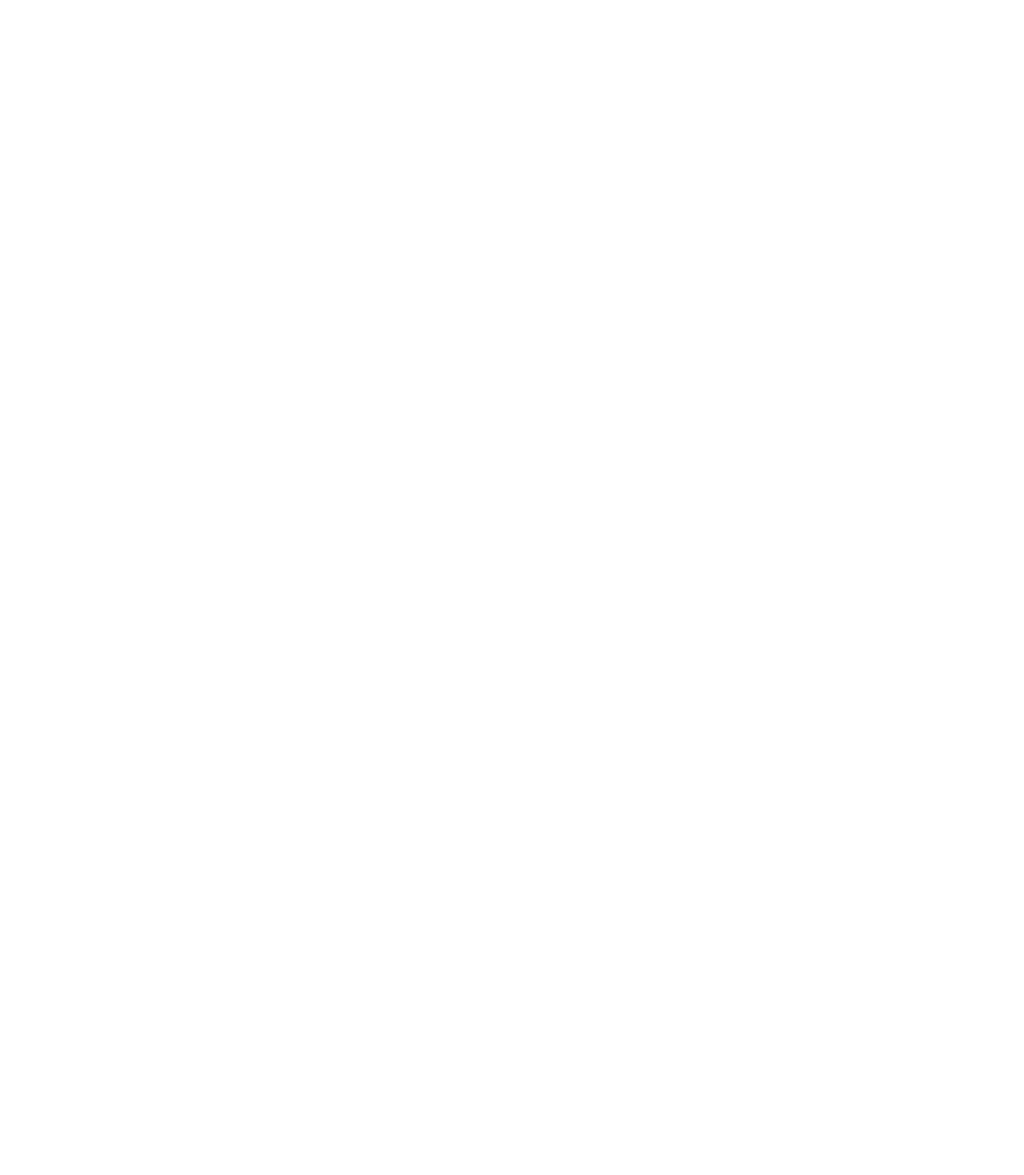
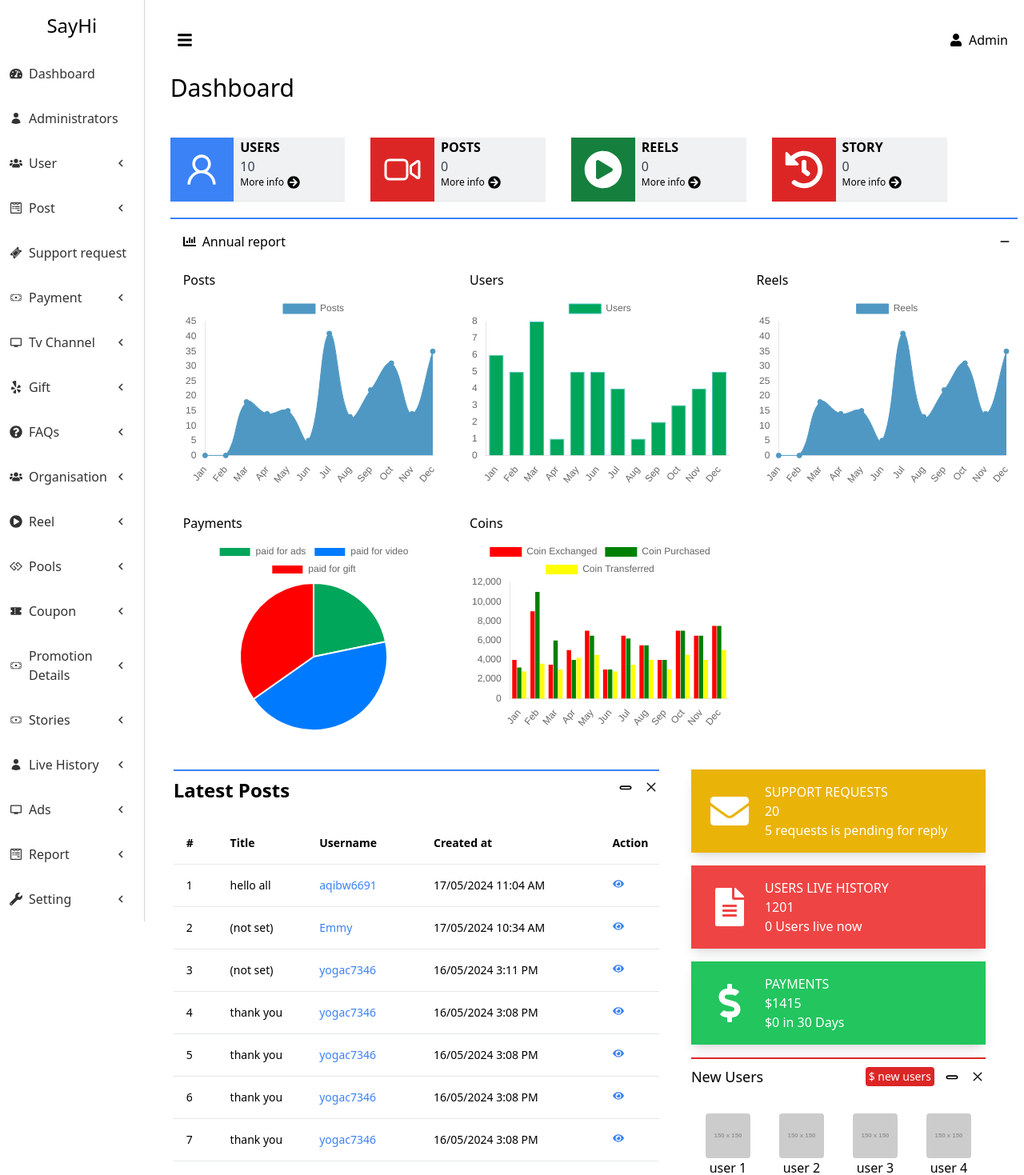
Before and after one commit to Husein8/Dashboard, a React (Vite) app: page /dashboard in a window 1280 px wide. Shown: the top 1469 px of the page at 80% size. Before the commit the page ends 800 px from the top, so only its background shows below. Built offline with nearby package versions, Linux system fonts and the light colour scheme.

Commit message:
responsive menu/sidebar adedd

```diff
--- a/src/components/Dashboard.jsx
+++ b/src/components/Dashboard.jsx
@@ -1,27 +1,38 @@
 import Sidebar from "./Sidebar";
 import MainContent from "./MainContent";
-import { useState } from "react";
+import { useEffect, useState } from "react";
 
 function Dashboard({ login, setLogin }) {
   const [sidebarOpen, setSidebarOpen] = useState(false);
 
   const toggleSidebar = () => {
-    setSidebarOpen(!sidebarOpen);
+    setSidebarOpen((sidebarOpen) => !sidebarOpen);
   };
+
+  useEffect(() => {
+    const handleResize = () => {
+      if (window.innerWidth >= 765) {
+        setSidebarOpen(true);
+      } else {
+        setSidebarOpen(false);
+      }
+    };
+
+    handleResize();
+
+    window.addEventListener("resize", handleResize);
+    return () => window.removeEventListener("resize", handleResize);
+  }, []);
 
   return (
     <div className="flex">
       <div className="w-1/10">
-        {login ? (
         <Sidebar
           sidebarOpen={sidebarOpen}
           toggleSidebar={toggleSidebar}
           setSidebarOpen={setSidebarOpen}
           login={login}
         />
-        ) : (
-          ""
-        )}
       </div>
       <div className="w-full">
         <MainContent
--- a/src/components/DashboardData.jsx
+++ b/src/components/DashboardData.jsx
@@ -53,22 +53,16 @@
   };
 
   return (
-    <div className="w-full pt-6 px-3">
+    <div className="w-full pt-6 mr-2">
       <IconsData
         sidebarOpen={sidebarOpen}
         toggleSidebar={toggleSidebar}
         login={login}
         setLogin={setLogin}
       />
-      {login ? (
-        <>
-          <Charts />
-          <TableUsersData />
-          <Footer />
-        </>
-      ) : (
-        ""
-      )}
+      <Charts />
+      <TableUsersData />
+      <Footer />
     </div>
   );
 }
--- a/src/components/Footer.jsx
+++ b/src/components/Footer.jsx
@@ -1,5 +1,11 @@
 function Footer() {
-  return <div>footer</div>;
+  return (
+    <div className="flex items-center justify-center p-8 bg">
+      <div className="flex gap-2 text-white">
+        <span>Project Name</span>&<span>2024</span>
+      </div>
+    </div>
+  );
 }
 
 export default Footer;
--- a/src/components/IconsData.jsx
+++ b/src/components/IconsData.jsx
@@ -55,24 +55,18 @@
   };
 
   return (
-    <div className="md:ml-10">
+    <div className="md:ml-6">
       <div className="flex items-center justify-between">
         <div>
-          {login ? (
-            <button onClick={toggleSidebar}>
-              <FaBars className="text-xl" />
+          <button onClick={toggleSidebar} className="text-xl p-2">
+            <FaBars />
           </button>
-          ) : (
-            ""
-          )}
         </div>
         <div className="flex items-center gap-2 mr-3 relative">
-          {login && (
           <div className="flex items-center gap-2 cursor-pointer">
             <FaUser onClick={handleAdminClick} />
             <span onClick={handleAdminClick}>Admin</span>
           </div>
-          )}
         </div>
         {showAdminContainer ? (
           <div className="absolute top-16 right-10 md:right-5 bg-white border w-60 md:w-64  border-black shadow-lg rounded-md ">
@@ -99,8 +93,7 @@
           ""
         )}
       </div>
-      {login ? (
-        <>
+
       <h1 className="pt-6 text-3xl">Dashboard</h1>
       <div className="grid grid-cols-1 sm:grid-cols-2 md:grid-cols-3 lg:grid-cols-4 gap-4 md:gap-x-8 md:w-10/12 lg:w-11/12 pt-6">
         {iconsData.map((item, index) => (
@@ -123,10 +116,6 @@
         ))}
       </div>
       <div className="mt-5 w-full h-0.5  bg"></div>
-        </>
-      ) : (
-        ""
-      )}
     </div>
   );
 }
--- a/src/components/MainContent.jsx
+++ b/src/components/MainContent.jsx
@@ -3,7 +3,7 @@
 
 const MainContent = ({ sidebarOpen, toggleSidebar, login, setLogin }) => {
   return (
-    <div>
+    <div className="sm:p-2">
       <DashboardData
         sidebarOpen={sidebarOpen}
         toggleSidebar={toggleSidebar}
--- a/src/components/Sidebar.jsx
+++ b/src/components/Sidebar.jsx
@@ -437,9 +437,9 @@
 
   return (
     <div>
-      {login && sidebarOpen && (
+      {sidebarOpen && (
         <>
-          <div className="block">
+          <div className={`${sidebarOpen ? "sm:block" : "hidden"}`}>
             <div className="border-r border-x-gray-300">
               <h3 className="md:block text-center text-black text-2xl pt-4 pb-4">
                 SayHi
```
Lines whose indentation alone changed are shown as unchanged.
